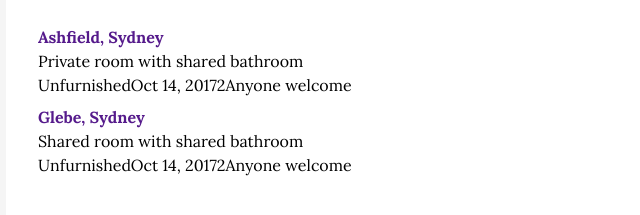
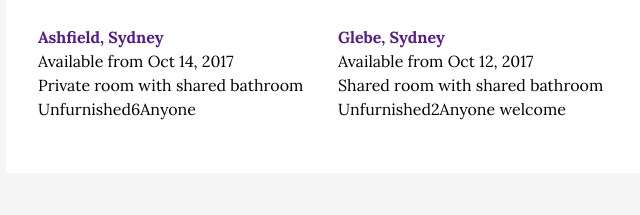
Before and after one commit to sreckovic/flat-buddies, a React app: page / in a window 1280 px wide. Shown: the part 117-332 px from the top of the page, without its empty margins (302-942 px from the left). Built offline with nearby package versions, Linux system fonts and the light colour scheme.

Commit message:
SCSS Support
SCSS Support

```diff
--- a/package.json
+++ b/package.json
@@ -3,11 +3,14 @@
   "version": "0.1.0",
   "private": true,
   "dependencies": {
+    "node-sass-chokidar": "0.0.3",
     "react": "^16.0.0",
     "react-dom": "^16.0.0",
     "react-scripts": "1.0.14"
   },
   "scripts": {
+    "build-css": "node-sass-chokidar src/ -o src/",
+    "watch-css": "npm run build-css && node-sass-chokidar src/ -o src/ --watch --recursive",
     "start": "PORT=3006 react-scripts start",
     "build": "react-scripts build",
     "test": "react-scripts test --env=jsdom",
--- a/public/index.html
+++ b/public/index.html
@@ -19,7 +19,7 @@
       work correctly both with client-side routing and a non-root public URL.
       Learn how to configure a non-root public URL by running `npm run build`.
     -->
-    <title>React App</title>
+    <title>FlatBuddies</title>
   </head>
   <body>
     <noscript>
--- a/src/components/Flats/Flat/Flat.js
+++ b/src/components/Flats/Flat/Flat.js
@@ -7,10 +7,10 @@ const flat = (props) => {
     <div className="room">
       <h3><a href="">{props.room.suburb}, {props.room.city}</a></h3>
 
+      <p>Available from {props.room.available}</p>
       <p>{props.room.roomtype} with {props.room.bathroom}</p>
       <p>
         {props.room.furnishing}
-        {props.room.available}
         {props.room.length_of_stay}
         {props.room.gender}
       </p>
--- /dev/null
+++ b/src/components/Flats/Flat/Flat.scss
@@ -0,0 +1,13 @@
+.room {
+  margin-bottom: 1rem;
+  float: left;
+  width: 50%;
+
+  p {
+    margin-bottom: .5em;
+
+    &::first-letter {
+      text-transform: uppercase;
+    }
+  }
+}
--- a/src/components/Flats/Flats.js
+++ b/src/components/Flats/Flats.js
@@ -2,11 +2,9 @@ import React from 'react';
 
 import Flat from './Flat/Flat'
 
-const flats = (props) => props.allRooms.map((room, index) => {
-      return (
-        <Flat room={room} key={index} />
-      )
-    }
-  );
+const flats = (props) => props.rooms.map((room, index) => {
+  return <Flat room={room} key={index} />
+}
+);
 
 export default flats;
--- a/src/containers/App.js
+++ b/src/containers/App.js
@@ -10,31 +10,17 @@ class App extends Component {
 
     this.state = {
       rooms: [
-        { city: 'Sydney',
-          suburb: 'Ashfield',
-          roomtype: 'private room',
-          bathroom: 'shared bathroom',
-          furnishing: 'Unfurnished',
-          available: 'Oct 14, 2017',
-          length_of_stay: 2,
-          gender: 'Anyone welcome'},
-        { city: 'Sydney',
-          suburb: 'Glebe',
-          roomtype: 'shared room',
-          bathroom: 'shared bathroom',
-          furnishing: 'Unfurnished',
-          available: 'Oct 14, 2017',
-          length_of_stay: 2,
-          gender: 'Anyone welcome'},
+        { city: 'Sydney', suburb: 'Ashfield', roomtype: 'private room', bathroom: 'shared bathroom', furnishing: 'Unfurnished', available: 'Oct 14, 2017', length_of_stay: 6, gender: 'Anyone' },
+        { city: 'Sydney', suburb: 'Glebe', roomtype: 'shared room', bathroom: 'shared bathroom', furnishing: 'Unfurnished', available: 'Oct 12, 2017', length_of_stay: 2, gender: 'Anyone welcome' },
       ]
     };
   }
 
   render() {
     return (
-      <div className="flat-buddies">
-        <Header/>
-        <Flats allRooms = {this.state.rooms} />
+      <div className="flat-buddies clearfix">
+        <Header />
+        <Flats rooms={this.state.rooms} />
       </div>
     );
   }
--- /dev/null
+++ b/src/containers/App.scss
@@ -0,0 +1,56 @@
+@import url('https://fonts.googleapis.com/css?family=Lora:400,700');
+
+@import 'Reset';
+
+/* General styles */
+a {
+  text-decoration: none;
+}
+
+body {
+  background-color: #f5f5f5;
+  font-family: 'Lora', serif;
+  font-size: 1em;
+  line-height: 1;
+}
+
+h1, h2, h3, h4, h5, h6 {
+  font-weight: 700;
+  color: #1e1e1e;
+}
+
+h2, h3 {
+  margin-bottom: .5rem;
+}
+
+.clearfix:after {
+  content: ".";
+  visibility: hidden;
+  display: block;
+  height: 0;
+  clear: both;
+}
+
+.flat-buddies {
+  background-color: #fff;
+  padding: 2rem;
+  margin: 1rem auto;
+  max-width: 600px;
+}
+
+.header {
+  h1 {
+    font-size: 2em;
+    margin-bottom: 1rem;
+
+    a {
+      color: #1e1e1e;
+    }
+  }
+
+  h2 {
+    font-size: 1.1em;
+    font-weight: normal;
+    margin-bottom: 2rem;
+  }
+}
--- /dev/null
+++ b/src/containers/Reset.css
@@ -0,0 +1,52 @@
+/* http://meyerweb.com/eric/tools/css/reset/
+  v2.0 | 20110126
+  License: none (public domain)
+*/
+
+html, body, div, span, applet, object, iframe,
+h1, h2, h3, h4, h5, h6, p, blockquote, pre,
+a, abbr, acronym, address, big, cite, code,
+del, dfn, em, img, ins, kbd, q, s, samp,
+small, strike, strong, sub, sup, tt, var,
+b, u, i, center,
+dl, dt, dd, ol, ul, li,
+fieldset, form, label, legend,
+table, caption, tbody, tfoot, thead, tr, th, td,
+article, aside, canvas, details, embed,
+figure, figcaption, footer, header, hgroup,
+menu, nav, output, ruby, section, summary,
+time, mark, audio, video {
+  margin: 0;
+  padding: 0;
+  border: 0;
+  font-size: 100%;
+  font: inherit;
+  vertical-align: baseline;
+}
+/* HTML5 display-role reset for older browsers */
+article, aside, details, figcaption, figure,
+footer, header, hgroup, menu, nav, section {
+  display: block;
+}
+
+body {
+  line-height: 1;
+}
+ol, ul {
+  list-style: none;
+}
+
+blockquote, q {
+  quotes: none;
+}
+
+blockquote:before, blockquote:after,
+q:before, q:after {
+  content: '';
+  content: none;
+}
+
+table {
+  border-collapse: collapse;
+  border-spacing: 0;
+}
```
Also changed, not shown: src/components/Flats/Flat/Flat.css, src/containers/App.css, 1 other file.
